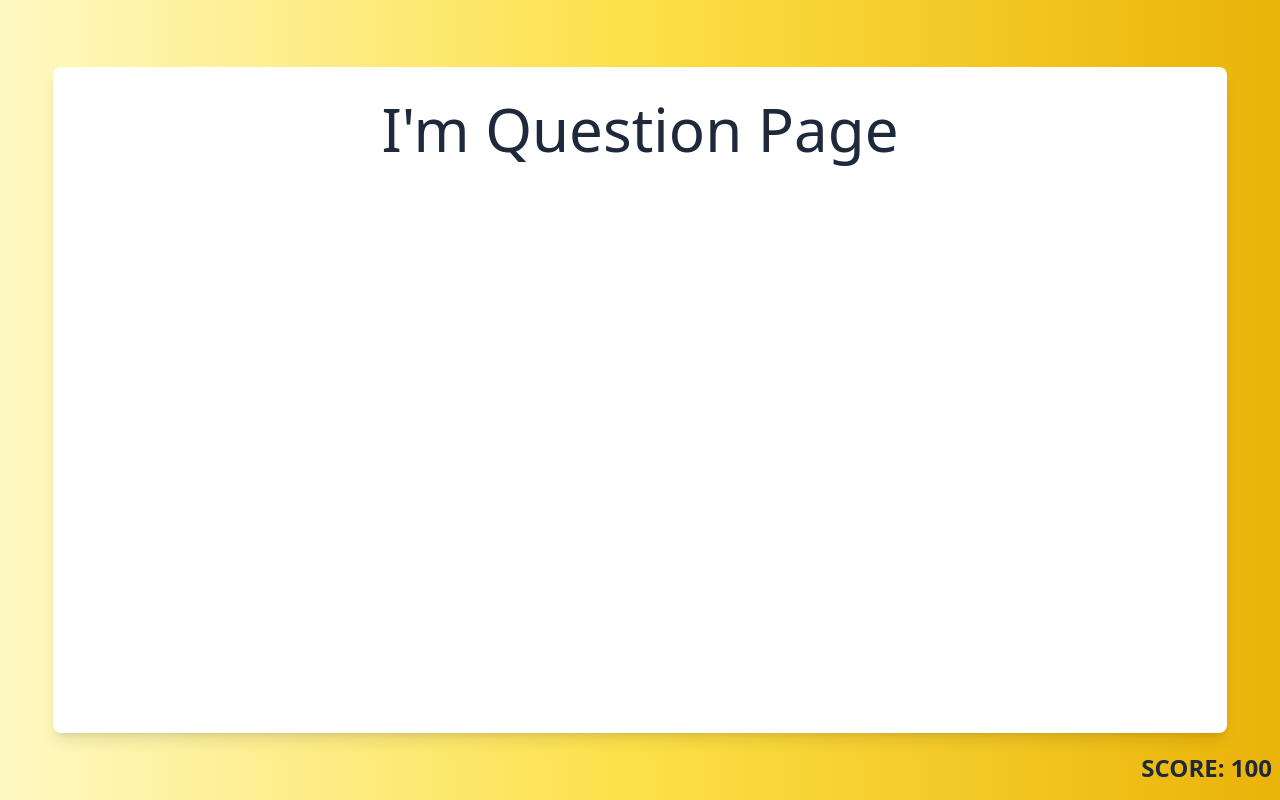
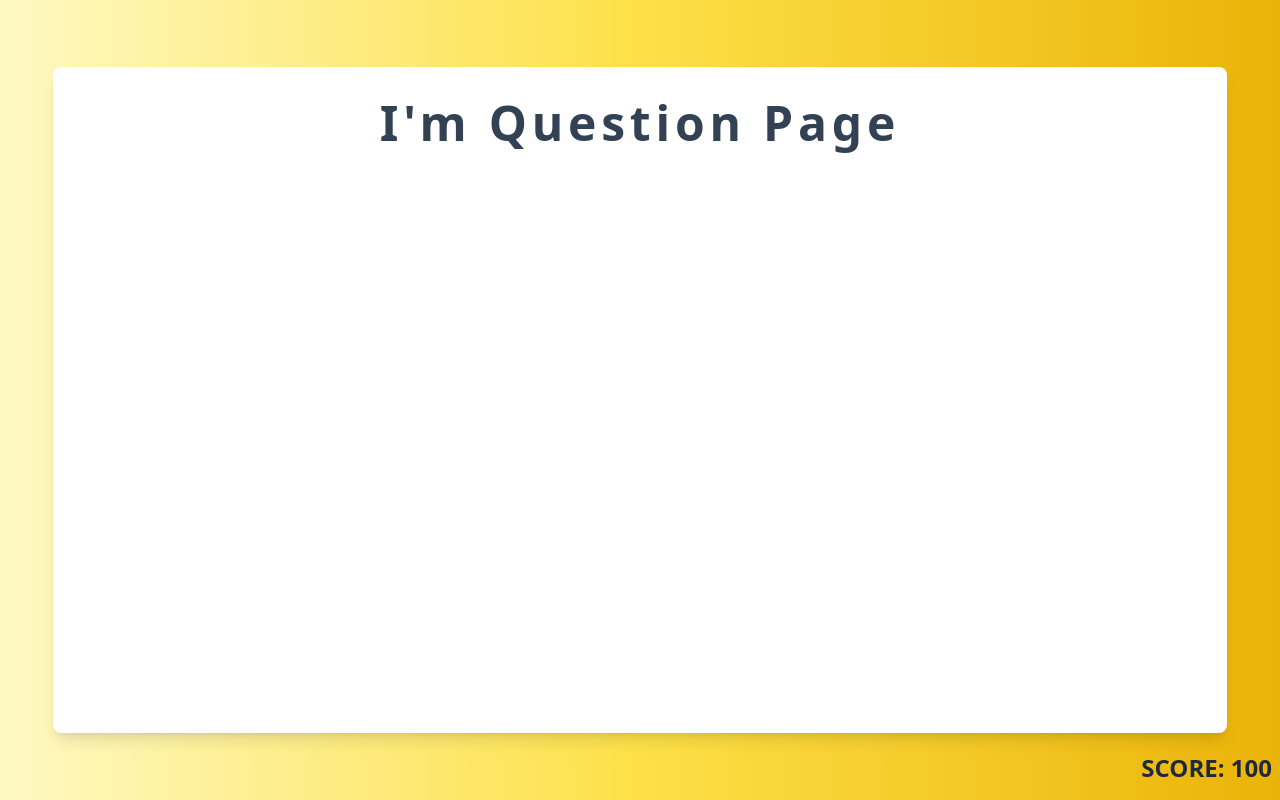
Before and after one commit to alonso-hdz17/triviantastic, a Vue app: page /question/category/1 in a window 1280 px wide. Built offline with nearby package versions, Linux system fonts and the light colour scheme.

Commit message:
added base title

```diff
--- /dev/null
+++ b/src/components/BaseTitle.vue
@@ -0,0 +1,23 @@
+<template>
+  <div class="brand">
+    <slot name="logo" />
+    <h1 class="title">
+      <slot />
+    </h1>
+    <slot name="logo" />
+  </div>
+</template>
+
+<style lang="postcss" scoped>
+.brand {
+  @apply flex items-center justify-center gap-4;
+
+  & :slotted(img) {
+    @apply h-16 w-16;
+  }
+
+  & .title {
+    @apply text-5xl font-semibold tracking-widest text-slate-700;
+  }
+}
+</style>
--- a/src/views/HomePage.vue
+++ b/src/views/HomePage.vue
@@ -1,6 +1,7 @@
 <script setup>
 import { onMounted, ref } from 'vue'
 import useAPI from '@/composables/useAPI'
+import BaseTitle from '@/components/BaseTitle.vue'
 
 const api = useAPI()
 const categories = ref([])
@@ -11,11 +12,9 @@ onMounted(async () => {
 </script>
 
 <template>
-  <div class="brand">
-    <img class="logo" src="logo.svg" alt="logo" />
-    <h1 class="title">Triviantastic</h1>
-    <img class="logo" src="logo.svg" alt="logo" />
-  </div>
+  <BaseTitle>
+    <template #logo> <img src="logo.svg" alt="logo" /></template> Triviantastic
+  </BaseTitle>
   <div class="categories">
     <RouterLink
       v-for="category in categories"
@@ -28,18 +27,6 @@ onMounted(async () => {
 </template>
 
 <style lang="postcss" scoped>
-.brand {
-  @apply flex items-center justify-center gap-4;
-
-  & .logo {
-    @apply h-16 w-16;
-  }
-
-  & .title {
-    @apply text-5xl font-semibold text-slate-700;
-  }
-}
-
 .categories {
   @apply grid flex-grow grid-cols-4 gap-12;
 
--- a/src/views/QuestionPage.vue
+++ b/src/views/QuestionPage.vue
@@ -1,3 +1,7 @@
+<script setup>
+import BaseTitle from '@/components/BaseTitle.vue'
+</script>
+
 <template>
-  <h1 class="text-6xl font-thin text-slate-800">I'm Question Page</h1>
+  <BaseTitle> I'm Question Page </BaseTitle>
 </template>
```
